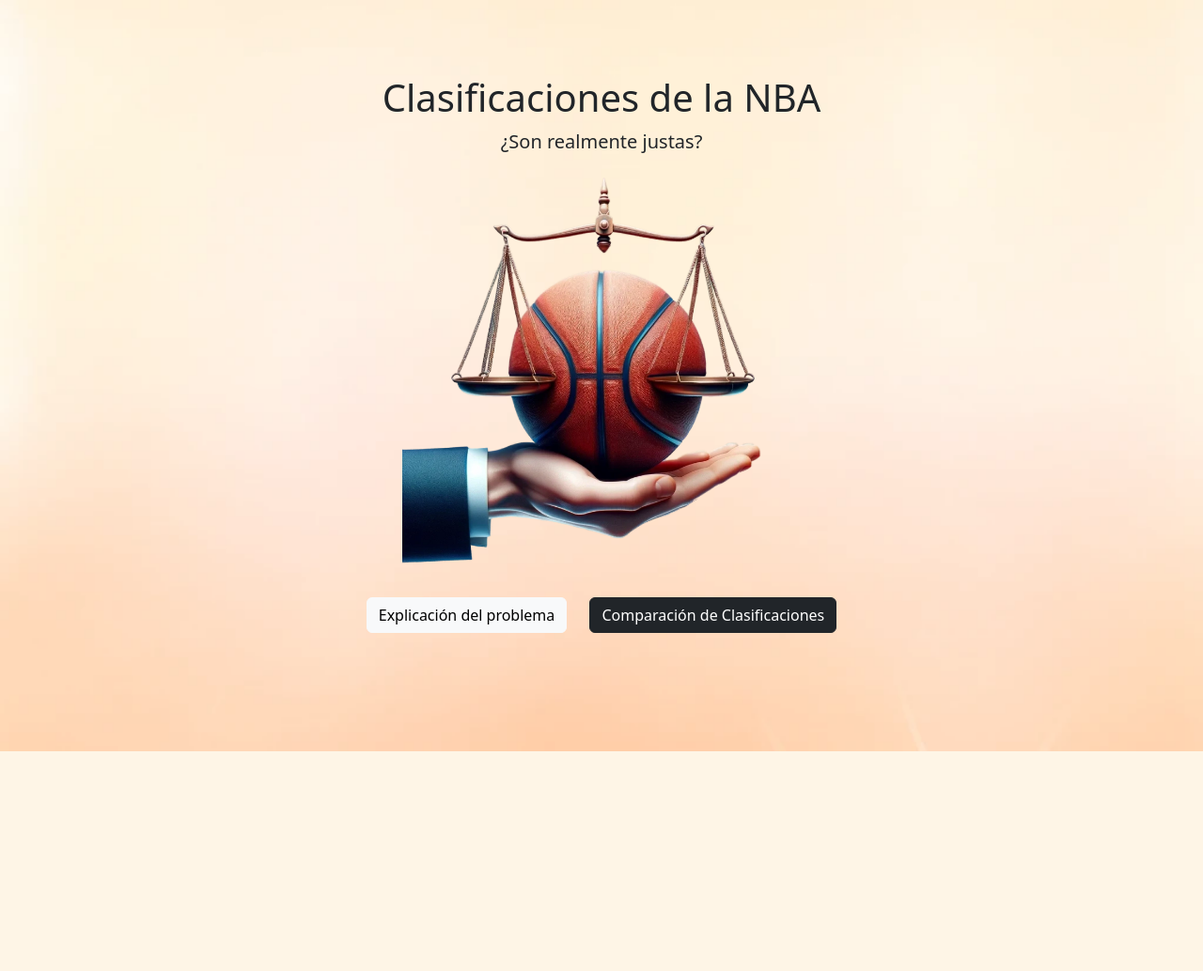
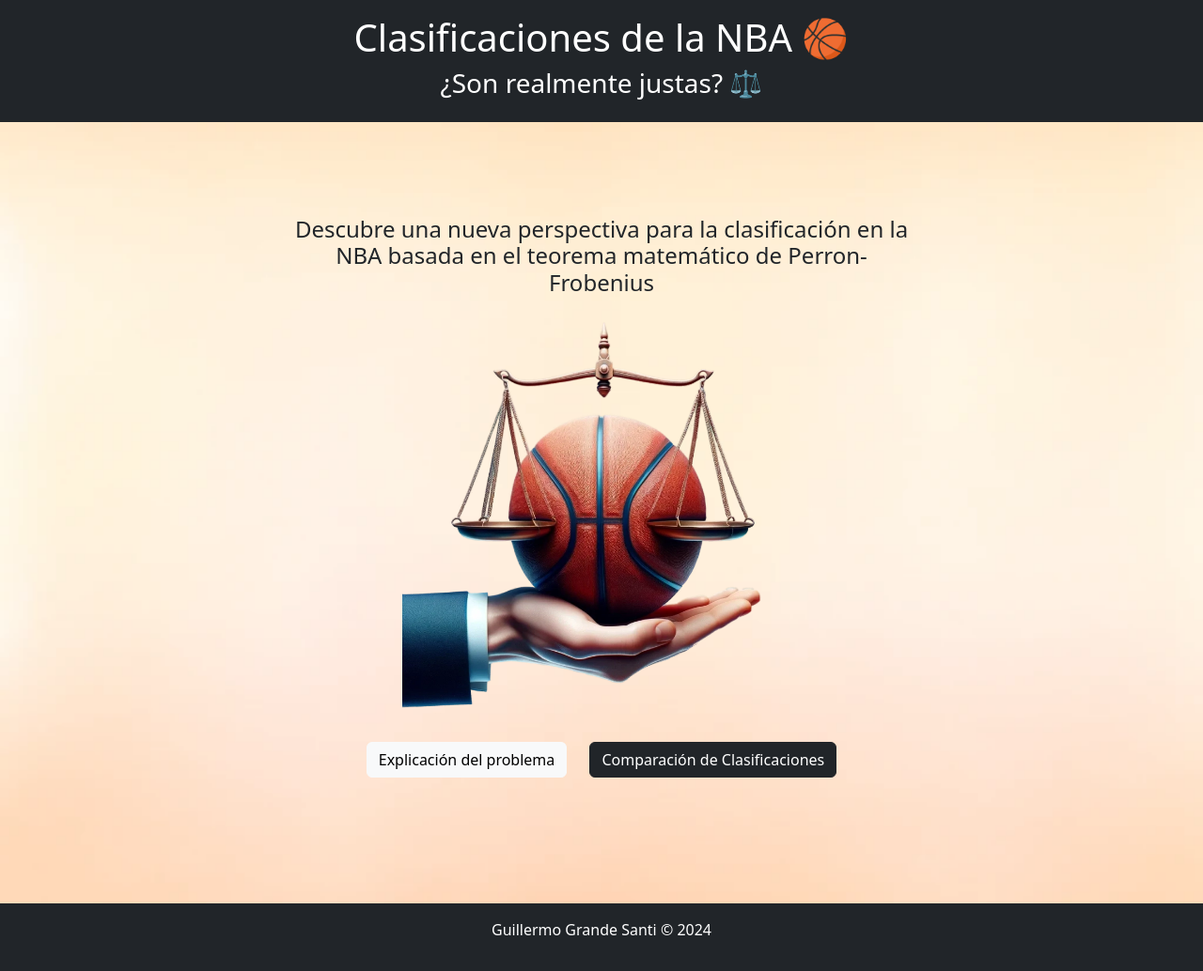
Before and after one commit to BiggestGuille/NBA_Classification, a Flask app: page / in a window 1280 px wide. Shown: the whole page at 94% size. Before the commit the page ends 800 px from the top, so only its background shows below. Run offline with Flask 3, Linux system fonts and the light colour scheme.

Commit message:
More Design Improvements

```diff
--- a/src/templates/base.html
+++ b/src/templates/base.html
@@ -3,7 +3,7 @@
 <html lang="es">
 <head>
     <meta charset="UTF-8">
-    <title>{% block title %}Clasificaciones de la NBA{% endblock %}</title>
+    <title>{% block title %}{% endblock %}</title>
 
     <!-- Estilos -->
     <link rel="icon" href="/static/images/favicon.ico" type="image/x-icon">
@@ -13,6 +13,13 @@
     {% block style %}{% endblock %}
 </head>
 <body>
+
+    <!-- Título y descripción de la página -->
+    <header class="bg-dark text-white text-center p-3">
+        <h1 data-aos="zoom-in">{% block header %}{% endblock %}</h1>
+        <h3 data-aos="zoom-in">{% block description %}{% endblock %}</h3>
+    </header>
+
     <!-- Contenido principal -->
     {% block content %}{% endblock %}
 
@@ -23,5 +30,9 @@
     <script src="https://cdn.jsdelivr.net/npm/bootstrap@5.3.3/dist/js/bootstrap.min.js"></script>
     <script src="{{ url_for('static', filename='js/aos.js') }}"></script>
 
+    <!-- Pie de página -->
+    <footer class="bg-dark text-white text-center p-3 mt-4">
+        <p>Guillermo Grande Santi © 2024</p>
+    </footer>
 </body>
 </html>
--- a/src/templates/index.html
+++ b/src/templates/index.html
@@ -27,17 +27,25 @@
     </style>
 {% endblock %}
 
+<!-- Título y descripción de la página -->
+{% block header %}Clasificaciones de la NBA &#127936;{% endblock %}
+{% block description %}¿Son realmente justas?  &#9878;{% endblock %}
+
 {% block content %}
     <div class="container text-center">
 
-        <h1 data-aos="fade-up">Clasificaciones de la NBA</h1>
-        <p class="lead" data-aos="fade-up">¿Son realmente justas?</p>
-        <img src="../static/images/basket_index.webp" class="imagen-centrada img-fluid" alt="Imagen descriptiva">
+        <!-- Introducción -->
+        <div class="mx-auto" style="max-width: 60%; text-align: center; margin-top: 20px; margin-bottom: 20px;">
+            <h4 data-aos="fade-up">Descubre una nueva perspectiva para la clasificación en la NBA basada en el teorema matemático de Perron-Frobenius</h4>
+        </div>
+
+        <!-- Imagen -->
+        <img src="../static/images/basket_index.webp" class="imagen-centrada img-fluid" alt="Imagen descriptiva" data-aos="zoom-in">
 
         <!-- Botones de navegación -->
         <div>
-            <a href="explanation" class="btn btn-light btn-custom" data-aos="fade-up">Explicación del problema</a>
-            <a href="classifications" class="btn btn-dark btn-custom" data-aos="fade-up">Comparación de Clasificaciones</a>
+            <a href="explanation" class="btn btn-light btn-custom" data-aos="fade-right">Explicación del problema</a>
+            <a href="classifications" class="btn btn-dark btn-custom" data-aos="fade-left">Comparación de Clasificaciones</a>
         </div>
         <div style="height: 100px;"></div>
 
```
Also changed, not shown: src/templates/classifications.html (+4 -3 lines), src/templates/explanation.html (+4 -11 lines), src/templates/not_found.html (+7 -2 lines).
